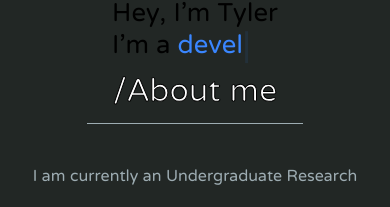
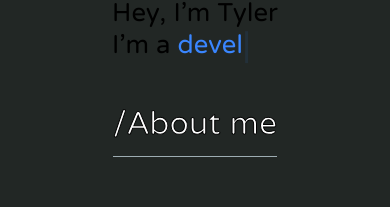
Before and after one commit to cushdog/cushdog.github.io, a React (Create React App) app: page / in a window 390 px wide. Shown: the part 306-513 px from the top of the page. Built offline with nearby package versions, Linux system fonts and the light colour scheme.

Commit message:
fixed mobile issue with about section

```diff
--- a/package.json
+++ b/package.json
@@ -1,4 +1,5 @@
 {
+  "homepage": "https://cushdog.github.io/final-site",
   "name": "tabs-site",
   "version": "0.1.0",
   "private": true,
@@ -12,6 +13,7 @@
     "@testing-library/jest-dom": "^5.16.5",
     "@testing-library/react": "^13.4.0",
     "@testing-library/user-event": "^13.5.0",
+    "gh-pages": "^5.0.0",
     "install": "^0.13.0",
     "npm": "^9.8.0",
     "react": "^18.2.0",
@@ -23,6 +25,8 @@
     "web-vitals": "^2.1.4"
   },
   "scripts": {
+    "predeploy": "npm run build",
+    "deploy": "gh-pages -d build",
     "start": "react-scripts start",
     "build": "react-scripts build",
     "test": "react-scripts test",
--- a/src/App.css
+++ b/src/App.css
@@ -20,10 +20,9 @@ footer {
 }
 
 .stroke_text {
-  /* margin-left: 15px; */
   font-size: 40px;
   color: black;
-  -webkit-text-fill-color: white; /* Will override color (regardless of order) */
+  -webkit-text-fill-color: white;
   -webkit-text-stroke-width: 1px;
   -webkit-text-stroke-color: black;
 }
@@ -34,3 +33,20 @@ footer {
   margin-top: 10px;
   border-bottom: 0.5px solid #9DACB2;
 }
+
+
+.about_heading {
+  font-size: 40px;
+  color: black;
+  -webkit-text-fill-color: white;
+  -webkit-text-stroke-width: 1px;
+  -webkit-text-stroke-color: black;
+}
+
+
+.about_heading::after {
+  display: block;
+  content: '';
+  margin-top: 10px;
+  border-bottom: 0.5px solid #9DACB2;
+}
--- a/src/CSS/Mobile.css
+++ b/src/CSS/Mobile.css
@@ -68,6 +68,10 @@
     .about {
       margin-top: 11.9vh;
       margin: 22vw;
+      display: flex;
+      flex-direction: column;
+      align-items: center;
+      justify-content: center;
     }
 
     .abt_text {
```
Also changed, not shown: src/App.js (+4 -4 lines), 1 other file (tests, documents, lock files or other folders).
